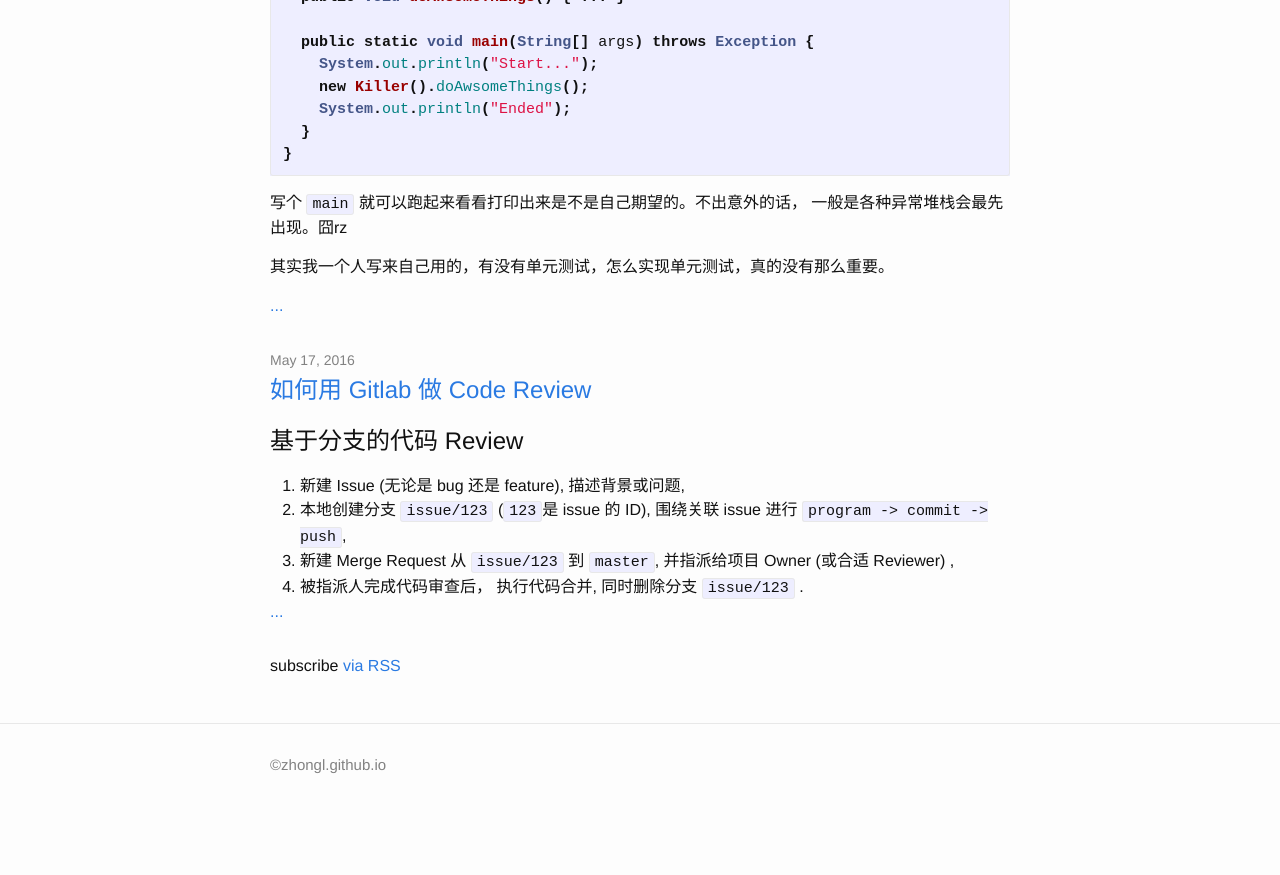
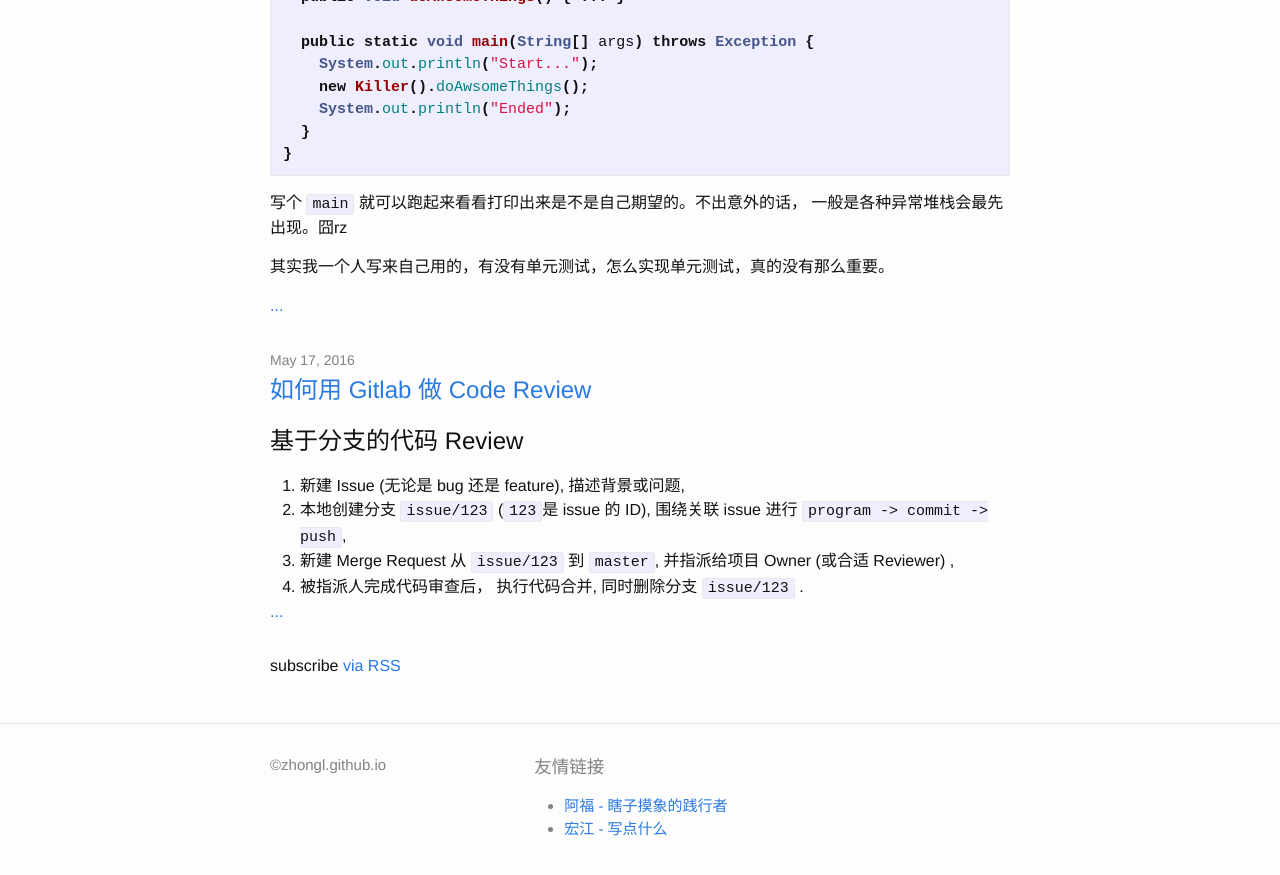
Before and after one commit to zhongl/zhongl.github.io, a Jekyll site: the page built from index.html, in a window 1280 px wide and 900 px high, scrolled down 848 px. Shown: the top 875 px of the window. Built offline with Jekyll 4.4.1, drawn with Linux system fonts in a browser that asks for light colours; before the commit the page ends 1685 px from its top, so only the background shows below that.

Commit message:
Add bookmarks.

```diff
--- a/_includes/footer.html
+++ b/_includes/footer.html
@@ -8,6 +8,14 @@
           <li>©zhongl.github.io</li>
         </ul>
       </div>
+
+      <div class="footer-col footer-col-1">
+        <h3>友情链接</h3>
+        <ul class="link-list">
+          <li><a href="http://afoo.me">阿福 - 瞎子摸象的践行者</a></li>
+          <li><a href="http://hongjiang.info">宏江 - 写点什么</a></li>
+        </ul>
+      </div>
     </div>
 
   </div>
```
